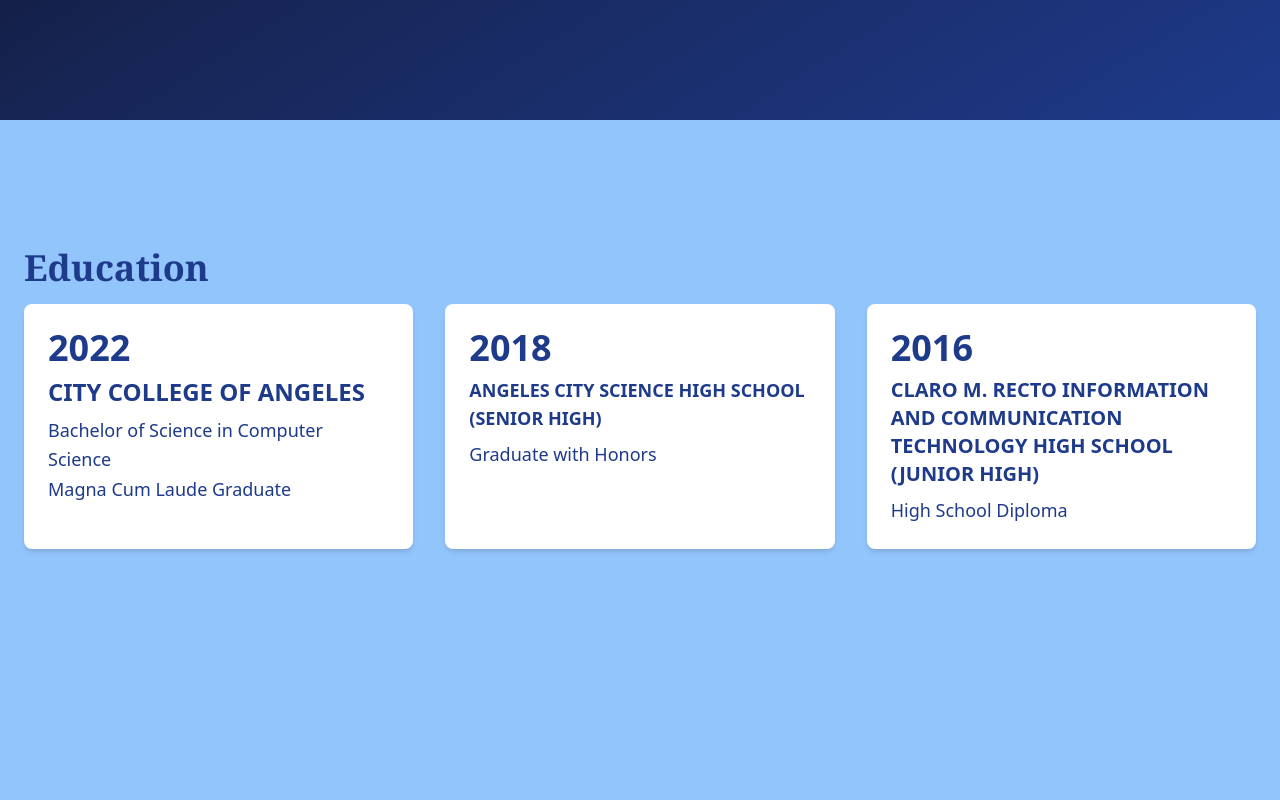
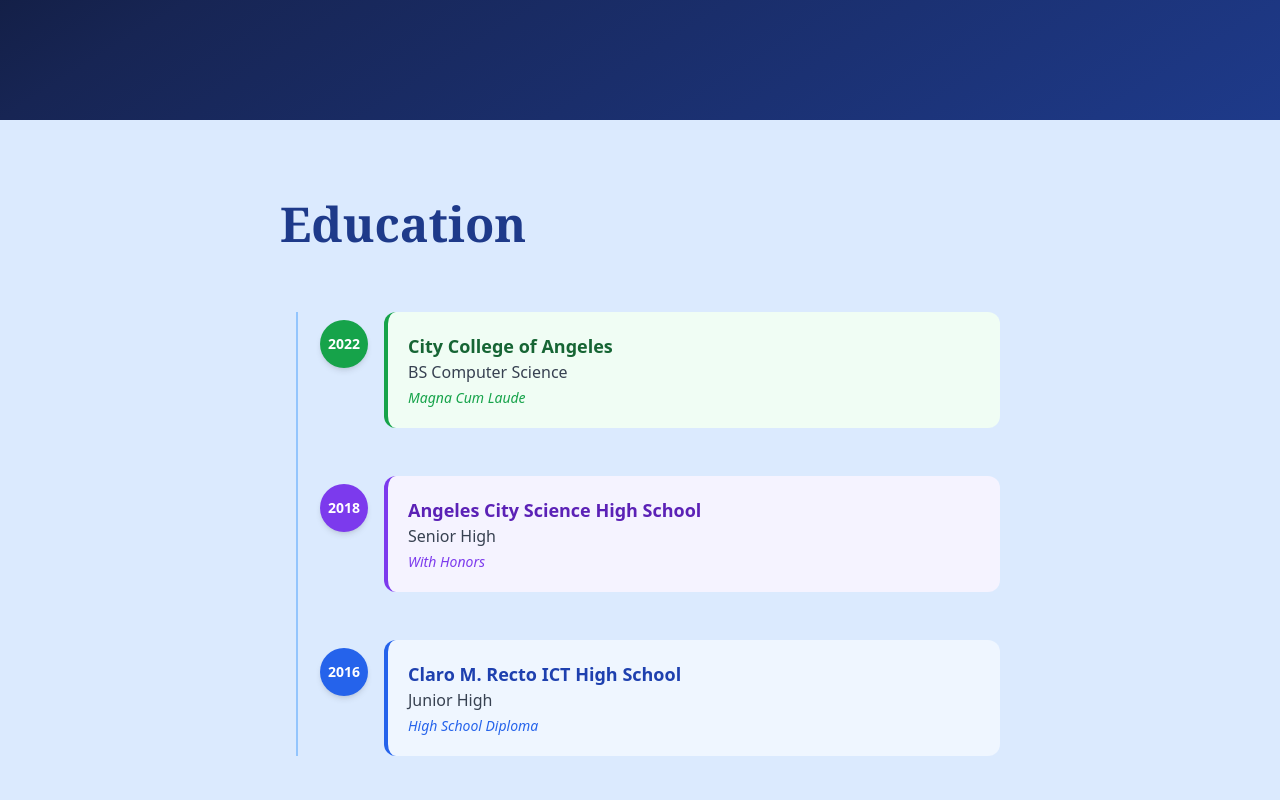
Before and after one commit to byang-roman/vhi-portfolio, a React (Create React App) app: page / in a window 1280 px wide. Shown: the part 1480-2280 px from the top of the page. Built offline with nearby package versions, Linux system fonts and the light colour scheme.

Commit message:
Add link social media and update Education (todo)

```diff
--- a/src/components/About/index.tsx
+++ b/src/components/About/index.tsx
@@ -24,11 +24,11 @@ const About: React.FC = () => {
 
                         {/* Connect Section */}
                         <div className="flex flex-wrap gap-4 mt-6">
-                            <a href="mailto:youremail@example.com" className="px-5 py-3 rounded-xl bg-blue-600 text-white hover:bg-blue-700 transition flex items-center gap-2">
-                                Contact Me
+                            <a href="https://www.facebook.com/vhiannenicole.roman" className="px-5 py-3 rounded-xl bg-blue-600 text-white hover:bg-blue-700 transition flex items-center gap-2">
+                                Facebook
                             </a>
                             <a
-                                href="https://github.com/yourprofile"
+                                href="https://github.com/byang-roman"
                                 target="_blank"
                                 className="px-5 py-3 rounded-xl border border-blue-500 text-blue-400 hover:bg-blue-900 transition flex items-center gap-2"
                                 rel="noreferrer"
@@ -36,7 +36,7 @@ const About: React.FC = () => {
                                 GitHub
                             </a>
                             <a
-                                href="https://linkedin.com/in/yourprofile"
+                                href="https://www.linkedin.com/in/vhianne-nicole-roman-15b1942b3"
                                 target="_blank"
                                 className="px-5 py-3 rounded-xl border border-blue-500 text-blue-400 hover:bg-blue-900 transition flex items-center gap-2"
                                 rel="noreferrer"
@@ -53,30 +53,44 @@ const About: React.FC = () => {
                 </div>
             </section>
 
-            {/* Education */}
-            <section className="h-screen bg-blue-300 text-blue-900 py-8 z-10">
-                <div className="container mx-auto flex flex-col md:flex-row items-center max-w-9xl px-6 py-8">
-                    <div className="w-full py-8">
-                        <h2 className="text-3xl md:text-4xl font-semibold mt-8 mb-4 font-serif">Education</h2>
-                        <div className="grid grid-cols-1 md:grid-cols-3 gap-8">
-                            <div className="bg-white p-6 rounded-lg shadow-md">
-                                <h2 className="text-4xl font-semibold mb-2">2022</h2>
-                                <h4 className="text-2xl font-semibold mb-2">CITY COLLEGE OF ANGELES</h4>
-                                <p className="text-lg leading-relaxed">Bachelor of Science in Computer Science</p>
-                                <p className="text-lg leading-relaxed">Magna Cum Laude Graduate</p>
+            <section className="min-h-screen w-full py-20 bg-blue-100 text-gray-900">
+                <div className="container mx-auto max-w-3xl px-6">
+                    <h2 className="text-4xl md:text-5xl font-serif font-bold mb-16 text-center relative inline-block text-blue-900">Education</h2>
+
+                    {/* Timeline */}
+                    <div className="relative pl-10">
+                        {/* Vertical line */}
+                        <div className="absolute left-4 top-0 bottom-0 w-0.5 bg-blue-300" />
+
+                        <div className="space-y-12">
+                            {/* 2022 - College */}
+                            <div className="relative">
+                                <div className="absolute left-0 top-2 w-12 h-12 rounded-full bg-green-600 text-white flex items-center justify-center text-sm font-bold shadow-md">2022</div>
+                                <div className="ml-16 p-5 rounded-xl bg-green-50 border-l-4 border-green-600">
+                                    <p className="text-lg font-semibold text-green-800">City College of Angeles</p>
+                                    <p className="text-gray-700">BS Computer Science</p>
+                                    <p className="text-sm italic text-green-600 mt-1">Magna Cum Laude</p>
+                                </div>
                             </div>
-                            <div className="bg-white p-6 rounded-lg shadow-md">
-                                <h2 className="text-4xl font-semibold mb-2">2018</h2>
-                                <h4 className="text-lg font-semibold mb-2">
-                                    ANGELES CITY SCIENCE HIGH SCHOOL <br />
-                                    (SENIOR HIGH)
-                                </h4>
-                                <p className="text-lg leading-relaxed">Graduate with Honors</p>
+
+                            {/* 2018 - Senior */}
+                            <div className="relative">
+                                <div className="absolute left-0 top-2 w-12 h-12 rounded-full bg-violet-600 text-white flex items-center justify-center text-sm font-bold shadow-md">2018</div>
+                                <div className="ml-16 p-5 rounded-xl bg-violet-50 border-l-4 border-violet-600">
+                                    <p className="text-lg font-semibold text-violet-800">Angeles City Science High School</p>
+                                    <p className="text-gray-700">Senior High</p>
+                                    <p className="text-sm italic text-violet-600 mt-1">With Honors</p>
+                                </div>
                             </div>
-                            <div className="bg-white p-6 rounded-lg shadow-md">
-                                <h2 className="text-4xl font-semibold mb-2">2016</h2>
-                                <h4 className="text-xl font-semibold mb-2">CLARO M. RECTO INFORMATION AND COMMUNICATION TECHNOLOGY HIGH SCHOOL (JUNIOR HIGH)</h4>
-                                <p className="text-lg leading-relaxed">High School Diploma</p>
+
+                            {/* 2016 - Junior */}
+                            <div className="relative">
+                                <div className="absolute left-0 top-2 w-12 h-12 rounded-full bg-blue-600 text-white flex items-center justify-center text-sm font-bold shadow-md">2016</div>
+                                <div className="ml-16 p-5 rounded-xl bg-blue-50 border-l-4 border-blue-600">
+                                    <p className="text-lg font-semibold text-blue-800">Claro M. Recto ICT High School</p>
+                                    <p className="text-gray-700">Junior High</p>
+                                    <p className="text-sm italic text-blue-600 mt-1">High School Diploma</p>
+                                </div>
                             </div>
                         </div>
                     </div>
```
